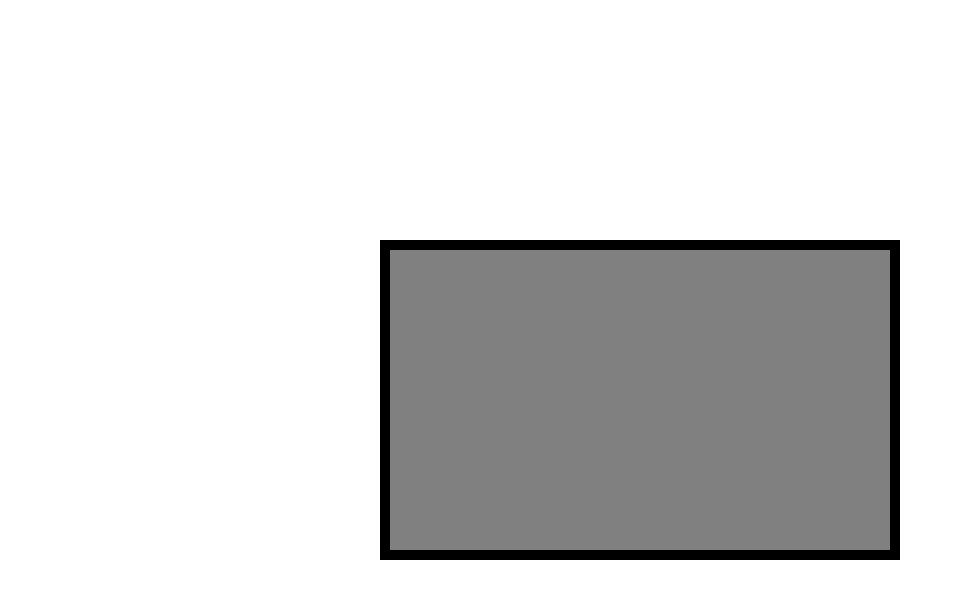
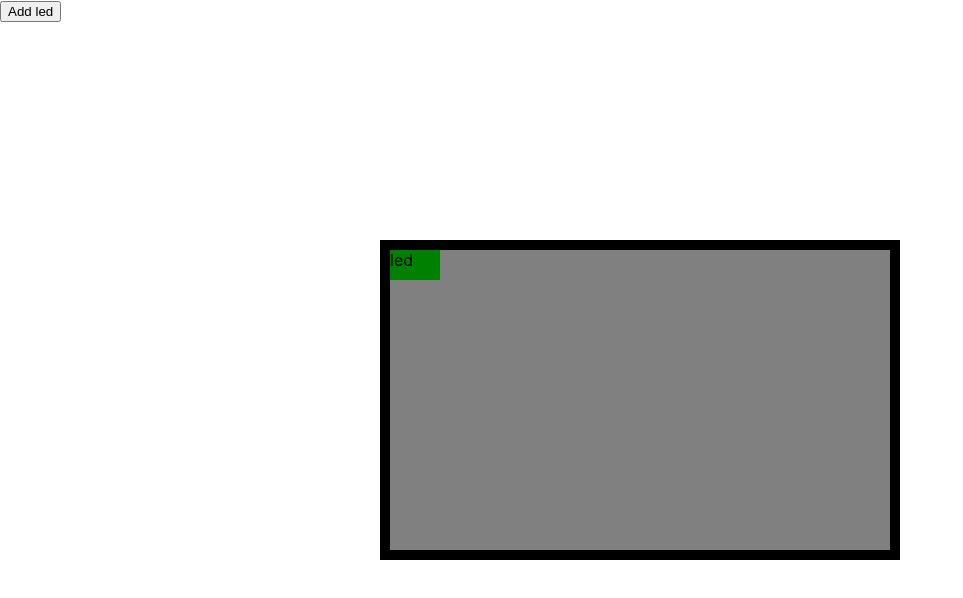
Before and after one commit to patrycjafilipowicz/ambidragled, a React (Create React App) app: page / in a window 1280 px wide. Shown: the top 598 px of the page, without its empty margins (0-963 px from the left). Built offline with nearby package versions, Linux system fonts and the light colour scheme.

Commit message:
button added

```diff
--- a/src/App.css
+++ b/src/App.css
@@ -47,3 +47,9 @@
     transform: translate(-50%, -50%);
     border: 10px solid black;
 }
+
+.led {
+  height: 30px;
+    width: 50px;
+    background-color: green;
+}
--- a/src/App.js
+++ b/src/App.js
@@ -1,10 +1,27 @@
 import "./App.css";
+import React, { useState } from "react";
 
 function App() {
-	return <div>
-    <div className="screen">
-    </div>
-  </div>;
+	const [leds, setLeds] = useState(["led"]);
+
+	const mappedAddElement = leds.map((element, index) => {
+		return <div className='led'>{element}</div>;
+	});
+
+	return (
+		<div>
+			<div className='screen'>
+				<div>{mappedAddElement}</div>
+			</div>
+			<button
+				onClick={() => {
+					setLeds(leds => [...leds, "led"]);
+				}}>
+				Add led
+			</button>
+		</div>
+	);
 }
 
+
 export default App;
```
